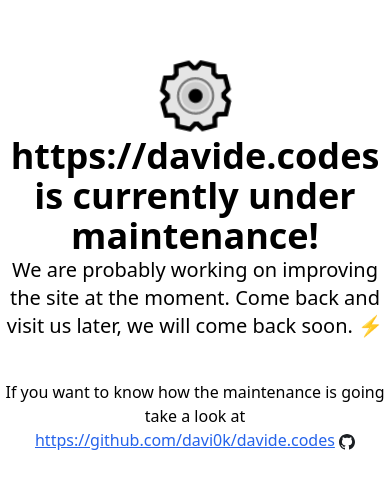
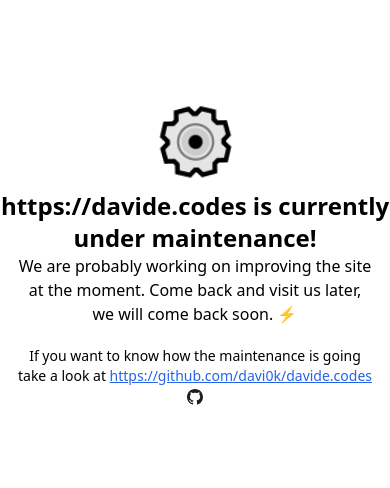
Before and after one commit to Davi0k/davide.codes, a Next.js app: page /maintenance in a window 390 px wide. Shown: the part 168-656 px from the top of the page. Built offline with nearby package versions, Linux system fonts and the light colour scheme.

Commit message:
Make pages/maintenance.tsx responsive. Add custom screens in tailwind.config.js.

```diff
--- a/pages/maintenance.tsx
+++ b/pages/maintenance.tsx
@@ -4,11 +4,11 @@
   <div className="flex flex-col items-center justify-center h-screen text-center">
     <img src="images/gear.png" alt="Gear" className="w-20 h-20 gear"/>
 
-    <h1 className="text-4xl font-bold mt-0">https://davide.codes is currently under maintenance!</h1>
+    <h1 className="sm:text-4xl sm:mt-0 xs:text-2xl xs:mt-2 font-bold">https://davide.codes is currently under maintenance!</h1>
 
-    <p className="text-xl">We are probably working on improving the site at the moment. Come back and visit us later, we will come back soon. ⚡</p>
+    <p className="sm:text-xl xs:text-md xs:px-4">We are probably working on improving the site at the moment. Come back and visit us later, we will come back soon. ⚡</p>
 
-    <p className="mt-10">
+    <p className="sm:mt-10 xs:mt-5 xs:text-sm xs:px-4">
       If you want to know how the maintenance is going take a look at <a href="https://github.com/davi0k/davide.codes" target="_blank" rel="noreferrer" className="underline text-blue-600 hover:text-blue-800 visited:text-purple-600">https://github.com/davi0k/davide.codes</a> <img src="icons/github.svg" alt="GitHub" className="w-4 inline"/>
     </p>
   </div>
--- a/tailwind.config.js
+++ b/tailwind.config.js
@@ -5,7 +5,13 @@
     "./components/**/*.{js,ts,jsx,tsx}",
   ],
   theme: {
-    extend: {},
+    screens: {
+      "xs": "0px",
+      "sm": "640px",
+      "md": "768px",
+      "lg": "1024px",
+      "xl": "1280px"
+    },
   },
   plugins: [],
 }
```
